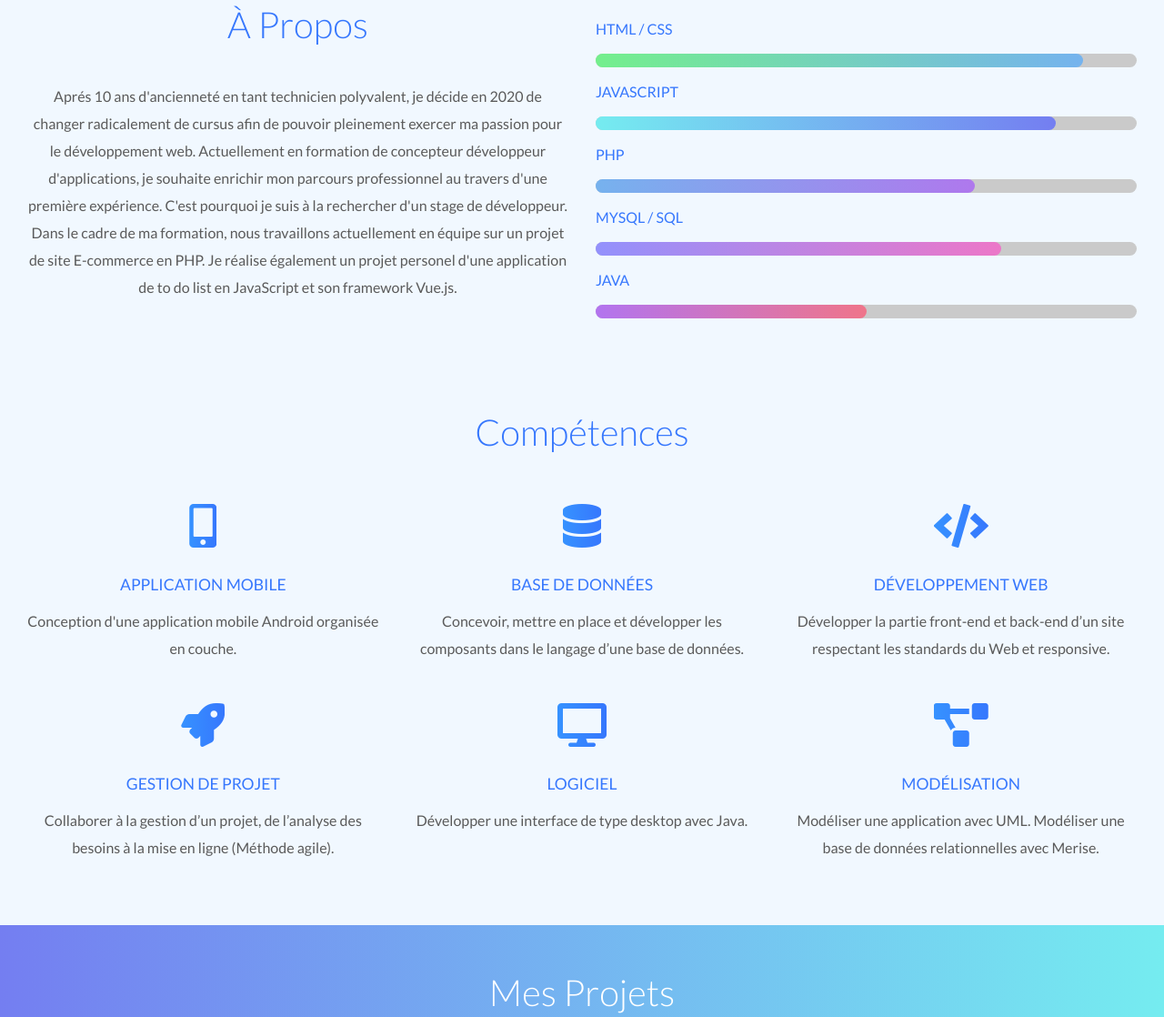
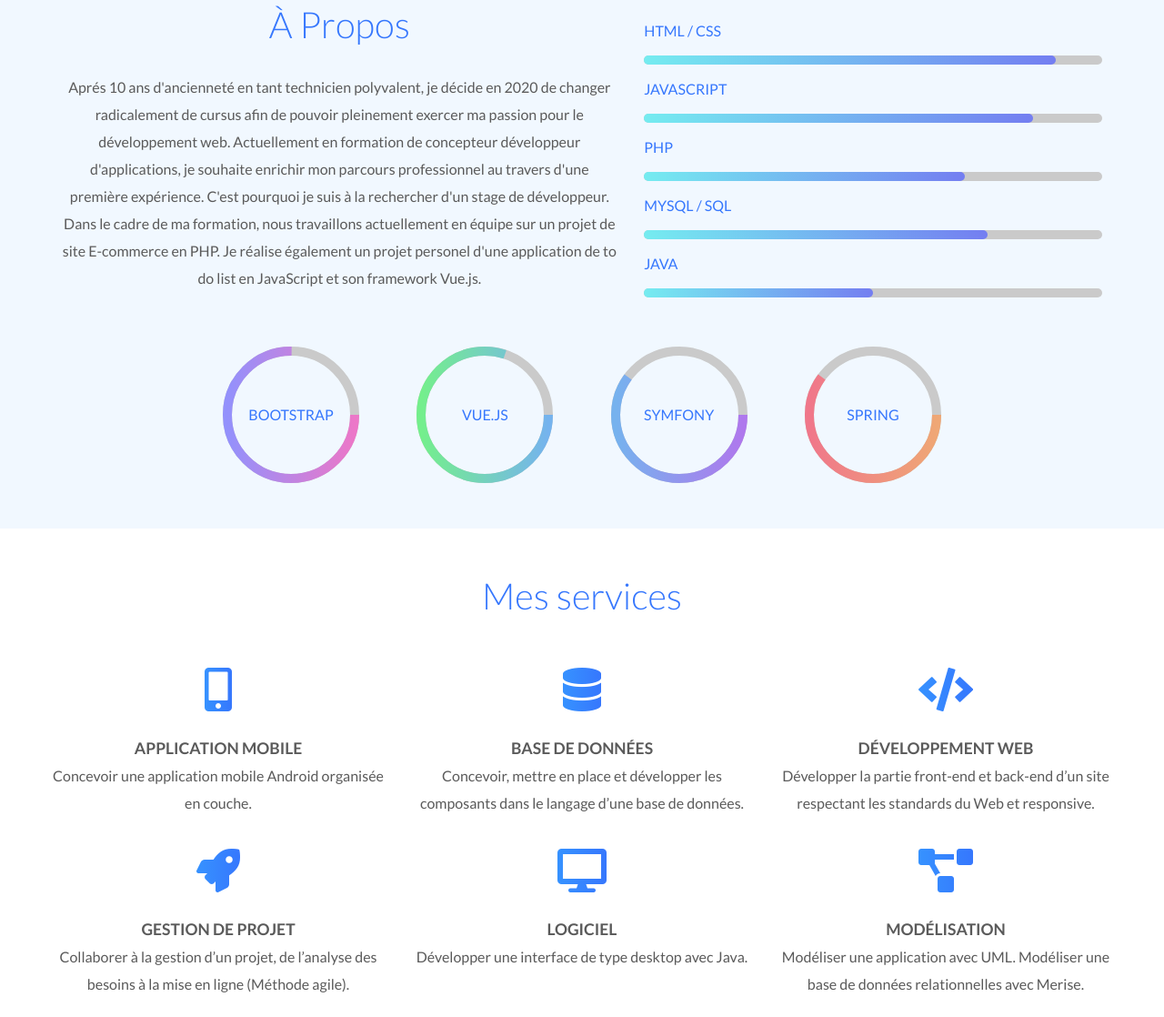
Before and after one commit to Yohan974/portfolio, a plain HTML site: page index.html in a window 1280 px wide. Shown: the part 847-1965 px from the top of the page at 91% size. Drawn offline with nearby package versions, Linux system fonts and the light colour scheme.

Commit message:
fourth commit

```diff
--- a/assets/styles/style.css
+++ b/assets/styles/style.css
@@ -5,13 +5,14 @@ html {
   scroll-behavior: smooth;
 }
 body {
+  background-color: #fff;
   font-family: "Lato", "Open sans", "sans-serif";
   color: #5a5a5a;
   font-size: 1.6rem;
 }
 section, footer {
   text-align: center;
-  padding: 5rem 1.5rem;
+  padding: 5rem 0;
 }
 
 h1 {
@@ -31,30 +32,25 @@ h2 {
 }
 
 h3 {
-  color: #3677fd;
+  font-weight: bold;
   text-transform: uppercase;
   padding-top: 3rem;
 }
 
 p {
   color: #5a5a5a;
-  padding: 1rem 0 2rem;
-  margin: auto;
   line-height: 3rem;
 }
-
 img {
   max-width: 100%;
   height: auto;
 }
-
 a {
   text-decoration: none !important;
   color: #5a5a5a;
 }
 
 /*Header*/
-
 header {
   width: 100%;
   position: fixed;
@@ -73,14 +69,12 @@ header.active{
   margin: 0 auto;
   padding: 0 1.5rem;
 }
-
 .line1, .line2, .line3 {
   width: 30px;
   height: 2px;
   margin: 6px 0;
   background: white;
 }
-
 .burger-menu-icon {
   cursor: pointer;
   z-index: 999;
@@ -91,7 +85,6 @@ header.active{
   padding: 1.2rem;
   border-radius: 0% 0% 0% 40%;
 }
-
 .profile-pic {
   height: 9rem;
   width: auto;
@@ -99,11 +92,6 @@ header.active{
   display: block;
   margin: 1.5rem 0;
 }
-
-.caption {
-  display: block;
-}
-
 .nav-list {
   width: 24rem;
   height: 100vh;
@@ -187,7 +175,6 @@ header.active{
   color: #fff;
   box-shadow: 0px 0px 12px -2px #fff;
 }
-
 .btn-secondary {
   background: #75b5f1;
   color: #fff;
@@ -198,15 +185,10 @@ header.active{
   box-shadow: 0px 0px 12px -2px #000;
 }
 
-
 /*section landing-page*/
 .landing-page {
   background: linear-gradient(to right,#747EF1, #75ECF0);
   min-height: 100vh;
-  display: flex;
-  flex-direction: column;
-  justify-content: center;
-  align-items: center;
 }
 .landing-page p {
   color: white;
@@ -233,15 +215,15 @@ header.active{
   text-align: start;
   color: #3677fd;
   text-transform: uppercase;
-  margin: 15px 0;
+  margin: 1.5rem 0;
 }
 .skill-bar {
-  height: 15px;
+  height: 10px;
   background: #cacaca;
   border-radius: 8px;
 }
 .skill-active {
-  height: 15px;
+  height: 10px;
   background: linear-gradient(to right, #75ECF0, #747EF1);
   border-radius: 8px;
   width: 0;
@@ -249,24 +231,86 @@ header.active{
   position: relative;
 }
 .skills .skill:nth-child(1) .skill-active {
-  background: linear-gradient(to right, #74EF8C, #75B3EE);
+  /* background: linear-gradient(to right, #74EF8C, #75B3EE); */
+  background: linear-gradient(to right, #75ECF0, #747EF1);
+
 }
 .skills .skill:nth-child(2) .skill-active {
   background: linear-gradient(to right, #75ECF0, #747EF1);
 }
 .skills .skill:nth-child(3) .skill-active {
-  background: linear-gradient(to right, #76B2EE, #AF78ED);
+  /* background: linear-gradient(to right, #76B2EE, #AF78ED); */
+  background: linear-gradient(to right, #75ECF0, #747EF1);
+
 }
 .skills .skill:nth-child(4) .skill-active {
-  background: linear-gradient(to right, #9391FC, #EC77C8);
+  /* background: linear-gradient(to right, #9391FC, #EC77C8); */
+  background: linear-gradient(to right, #75ECF0, #747EF1);
+
 }
 .skills .skill:nth-child(5) .skill-active {
-  background: linear-gradient(to right, #B274EF, #EF758A);
+  /* background: linear-gradient(to right, #B274EF, #EF758A); */
+  background: linear-gradient(to right, #75ECF0, #747EF1);
+
 }
 
+/*Section frameworks*/
+.skill-circle {
+  margin-top: 5rem;
+}
+.skills .skill-circle svg {
+  position: relative;
+  width: 150px;
+  height: 150px;
+}
+.skills .skill-circle svg circle {
+  width: 150px;
+  height: 150px;
+  fill: none;
+  stroke-width: 10;
+  transform: translate(5px,5px);
+  stroke-dasharray: 440;
+  stroke-dashoffset: 440;
+}
+.skills .skill-circle svg .circle-bar
+{
+  stroke-dashoffset: 0;
+  stroke: #cacaca;
+}
+.skills .skill-circle:nth-child(1) svg .circle-active
+{
+  stroke-dashoffset: calc(440 - (440 * 75) / 100);
+  stroke: url(#linearColors1);
+}
+.skills .skill-circle:nth-child(2) svg .circle-active
+{
+  stroke-dashoffset: calc(440 - (440 * 80) / 100);
+  stroke: url(#linearColors2);
+}
+.skills .skill-circle:nth-child(3) svg .circle-active
+{
+  stroke-dashoffset: calc(440 - (440 * 60) / 100);
+  stroke: url(#linearColors3);
+}
+.skills .skill-circle:nth-child(4) svg .circle-active
+{
+  stroke-dashoffset: calc(440 - (440 * 60) / 100);
+  stroke: url(#linearColors4);
+}
+.skills .skill-circle .skill-name {
+  position: absolute;
+  top: 0;
+  left: 0;
+  width: 100%;
+  height: 100%;
+  display: flex;
+  justify-content: center;
+  align-items: center;
+  margin: 0;
+}
 /*section Services*/
 .services {
-  background-color: #f1f8ff;
+  max-width: 1200px;
 }
 .service {
   padding-top: 2.5rem;
@@ -333,6 +377,9 @@ i {
 }
 
 /*Experience*/
+.experience {
+  max-width: 1200px;
+}
 .card-img-top {
   width: 150px;
   height: 150px;
@@ -340,20 +387,11 @@ i {
 }
 
 /*footer*/
-footer{
+.contact{
   background: linear-gradient(to right, #747EF1, #75ECF0);
-  min-height: 700px;
-  text-align: center;
-  display: flex;
-  flex-direction: column;
-  justify-content: center;
-  align-items: center;
 }
-footer h2 {
+.footer h2 {
   color: white;
-}
-footer a {
-  color: inherit;
 }
 footer i {
   background: #fff;
@@ -369,9 +407,6 @@ footer i {
   background-color: white;
   border-radius: 10px;
 }
-.form-container h2 {
-  color: #3677fd;
-}
 input, textarea {
   font-family: "Lato", "Open sans", "sans-serif";
   width: 70%;
--- a/index.html
+++ b/index.html
@@ -48,13 +48,13 @@
               <a href="#about" class="nav-link">À propos</a>
             </li>
             <li class="nav-item">
-              <a href="#services" class="nav-link">Compétences</a>
+              <a href="#services" class="nav-link">Services</a>
             </li>
             <li class="nav-item">
               <a href="#projects" class="nav-link">Projets</a>
             </li>
             <li class="nav-item">
-              <a href="#clients" class="nav-link">Expérience</a>
+              <a href="#experience" class="nav-link">Expérience</a>
             </li>
             <li class="nav-item">
               <a href="#contact" class="nav-link">Contact</a>
@@ -71,7 +71,7 @@
     </header>
 
     <main>
-      <section class="landing-page row" id="landing-page">
+      <section class="landing-page d-flex flex-column row" id="landing-page">
         <div>
           <img src="assets/images/yf.jpg" alt="" class="roundedImage" />
           <h1>Yohan Fontaine</h1>
@@ -83,7 +83,7 @@
       </section>
 
       <!--Section About-->
-      <section class="about row" id="about">
+      <section class="about row justify-content-center" id="about">
         <div class="aboutMe col-md-6">
           <h2>À Propos</h2>
           <p>
@@ -98,7 +98,7 @@
             application de to do list en JavaScript et son framework Vue.js.
           </p>
         </div>
-        <div class="skills align-self-center col-md-6">
+        <div class="skills align-self-center col-10 col-md-5">
           <div class="skill">
             <div class="skill-name">html / Css</div>
             <div class="skill-bar">
@@ -130,19 +130,73 @@
             </div>
           </div>
         </div>
+        <div class="skills row justify-content-center">
+          <div class="skill-circle col-sm-6 col-md-3 col-lg-2">
+            <svg>
+              <defs>
+                <linearGradient id="linearColors1">
+                  <stop offset="0%" stop-color="#9391FC"></stop>
+                  <stop offset="100%" stop-color="#EC77C8"></stop>
+                </linearGradient>
+              </defs>
+              <circle class="circle-bar" cx="70" cy="70" r="70"></circle>
+              <circle class="circle-active" cx="70" cy="70" r="70"></circle>
+            </svg>
+            <div class="skill-name">Bootstrap</div>
+          </div>
+          <div class="skill-circle col-sm-6 col-md-3 col-lg-2">
+            <svg>
+              <defs>
+                <linearGradient id="linearColors2">
+                  <stop offset="0%" stop-color="#74EF8C"></stop>
+                  <stop offset="100%" stop-color="#75B3EE"></stop>
+                </linearGradient>
+              </defs>
+              <circle class="circle-bar" cx="70" cy="70" r="70"></circle>
+              <circle class="circle-active" cx="70" cy="70" r="70"></circle>
+            </svg>
+            <div class="skill-name">Vue.js</div>
+          </div>
+          <div class="skill-circle col-sm-6 col-md-3 col-lg-2">
+            <svg>
+              <defs>
+                <linearGradient id="linearColors3">
+                  <stop offset="0%" stop-color="#76B2EE"></stop>
+                  <stop offset="100%" stop-color="#AF78ED"></stop>
+                </linearGradient>
+              </defs>
+              <circle class="circle-bar" cx="70" cy="70" r="70"></circle>
+              <circle class="circle-active" cx="70" cy="70" r="70"></circle>
+            </svg>
+            <div class="skill-name">Symfony</div>
+          </div>
+          <div class="skill-circle col-sm-6 col-md-3 col-lg-2">
+            <svg>
+              <defs>
+                <linearGradient id="linearColors4">
+                  <stop offset="0%" stop-color="#F0778A"></stop>
+                  <stop offset="100%" stop-color="#EFA775"></stop>
+                </linearGradient>
+              </defs>
+              <circle class="circle-bar" cx="70" cy="70" r="70"></circle>
+              <circle class="circle-active" cx="70" cy="70" r="70"></circle>
+            </svg>
+            <div class="skill-name">Spring</div>
+          </div>
+        </div>
       </section>
 
       <!--Section Services-->
-      <section class="services row" id="services">
-        <h2>Compétences</h2>
-        <div class="service col-md-4 mx-auto">
+      <section class="services row justify-content-center mx-auto" id="services">
+        <h2>Mes services</h2>
+        <div class="service col-sm-6 col-md-4">
           <i class="fas fa-mobile-alt fa-3x"></i>
           <h3>application mobile</h3>
           <p>
-            Conception d'une application mobile Android organisée en couche.
+            Concevoir une application mobile Android organisée en couche.
           </p>
         </div>
-        <div class="service col-md-4 mx-auto">
+        <div class="service col-sm-6 col-md-4">
           <i class="fas fa-database fa-3x"></i>
           <h3>Base de données</h3>
           <p>
@@ -150,28 +204,28 @@
             dans le langage d’une base de données.
           </p>
         </div>
-        <div class="service col-md-4 mx-auto">
+        <div class="service col-sm-6 col-md-4">
           <i class="fas fa-code fa-3x"></i>
           <h3>développement web</h3>
           <p>
             Développer la partie front-end et back-end d’un site respectant les standards du Web et responsive.
           </p>
         </div>
-        <div class="service col-md-4 mx-auto">
+        <div class="service col-sm-6 col-md-4">
           <i class="fas fa-rocket fa-3x"></i>
           <h3>Gestion de projet</h3>
           <p>
             Collaborer à la gestion d’un projet, de l’analyse des besoins à la mise en ligne (Méthode agile).
           </p>
         </div>
-        <div class="service col-md-4 mx-auto">
+        <div class="service col-sm-6 col-md-4">
           <i class="fas fa-desktop fa-3x"></i>
           <h3>Logiciel</h3>
           <p>
             Développer une interface de type desktop avec Java.
           </p>
         </div>
-        <div class="service col-md-4 mx-auto">
+        <div class="service col-sm-6 col-md-4">
           <i class="fas fa-project-diagram fa-3x"></i>
           <h3>Modélisation</h3>
           <p>
@@ -183,7 +237,7 @@
       <!--Section Projects-->
       <section class="projects row justify-content-center" id="projects">
         <h2>Mes Projets</h2>
-        <article class="project-content col-sm-6 col-lg-4">
+        <article class="project-content col-sm-6 col-lg-4 col-xl-3">
           <img src="assets/images/index_smartlife.jpg" alt="Smartlife" class="project-image" />
           <div class="project-description">
             <h4>Smartlife</h4>
@@ -191,7 +245,7 @@
             <p>E-Commerce - PHP - Symfony</p>
           </div>
         </article>
-        <article class="project-content col-sm-6 col-lg-4">
+        <article class="project-content col-sm-6 col-lg-4 col-xl-3">
           <img src="assets/images/velvetRecord.jpg" alt="Velvet Records" class="project-image" />
           <div class="project-description">
             <h4>Velvet Records</h4>
@@ -199,7 +253,7 @@
             <p>PHP - MVC - POO</p>
           </div>
         </article>
-        <article class="project-content col-sm-6 col-lg-4">
+        <article class="project-content col-sm-6 col-lg-4 col-xl-3">
           <img src="assets/images/toDoList.jpg" alt="To do list" class="project-image" />
           <div class="project-description">
             <h4>To do list</h4>
@@ -209,7 +263,7 @@
         </article>
       </section>
 
-      <section class="clients" id="clients" data-interval="false">
+      <section class="experience" id="experience" data-interval="false">
         <h2>Expérience</h2>
         <div class="card-deck">
           <div class="card border-0">
@@ -234,7 +288,7 @@
       </section>
 
       <!--Footer-->
-      <footer class="contact row" id="contact">
+      <footer class="contact d-flex flex-column row" id="contact">
         <div class="footer">
           <h2>
             Besoin d'un <strong>développeur</strong>? Pour plus d'informations
```
